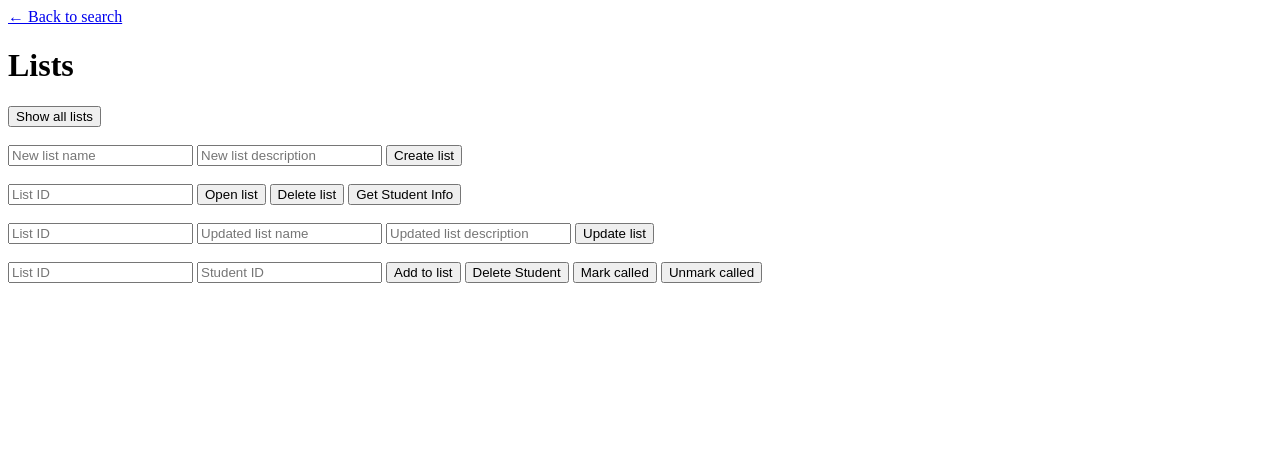
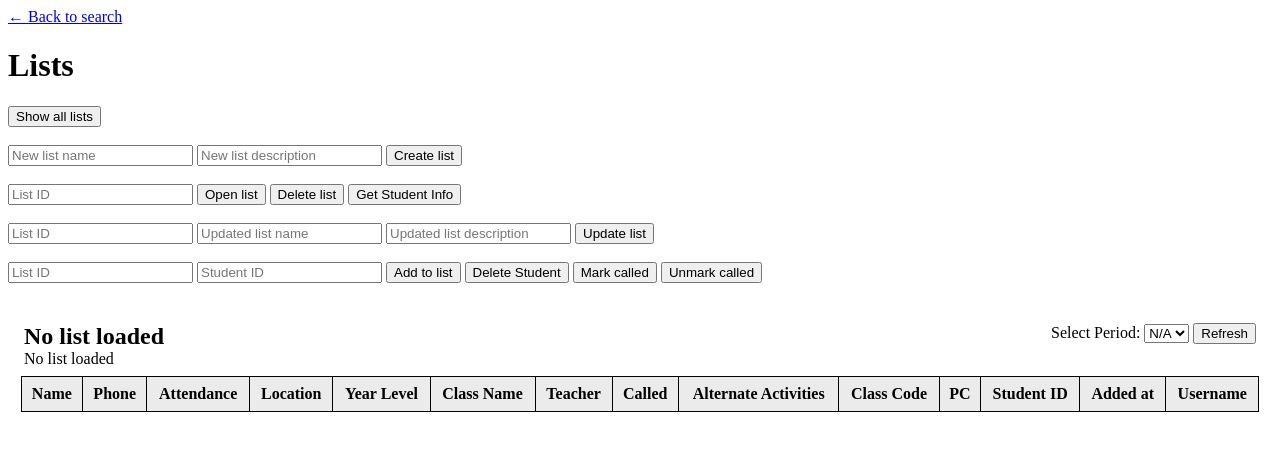
Before and after one commit to Wish-Granted/SCBO-student-classroom-directory, a Flask app: page /lists in a window 1280 px wide. Shown: the top 451 px of the page. Run offline with Flask 3, Linux system fonts and the light colour scheme; lists and menus that the app fills with data are empty; parts of the project's set-up code (start-up, migrations or seed data) failed here and were passed over.

Commit message:
Add period dropdown and list table UI
Introduce period/time helpers and list rendering for lists page. Adds timeFormatter, getMsSinceMidnight, setPeriodDropdown and updateListTable in static/js/lists.js; refactors doGetAllStudentInfo to cache timetables, support refresh, and populate the period dropdown. Update lists.html with table layout, styles, period selector and change handler. Minor whitespace/indent adjustments in static/js/index.js.

```diff
--- a/backend/app/static/js/lists.js
+++ b/backend/app/static/js/lists.js
@@ -33,10 +33,120 @@ async function doDeleteList() {
   document.getElementById('results').textContent = JSON.stringify(data, null, 2);
 }
 
-async function doGetAllStudentInfo() {
-  const id = document.getElementById('openDeletelistIdBox').value;
+const timeFormatter = new Intl.DateTimeFormat('en-US', {
+    hour: '2-digit',
+    minute: '2-digit',
+    hour12: true
+});
+function getMsSinceMidnight(date) {
+    return (
+    date.getHours() * 3600000 +
+    date.getMinutes() * 60000 +
+    date.getSeconds() * 1000 +
+    date.getMilliseconds()
+    );
+}
+function setPeriodDropdown(classes) {
+  const periodSelection = document.getElementById("periodSelection");
+  periodSelection.length = 0;
+  const nowTime = new Date()
+  let indexCount = 0
+  let currentPeriod = 0
+  classes.forEach(periodData => {
+    const periodInfo = periodData.period_info
+    const startTime = new Date(periodInfo.start_time)
+    const startTimeFormatted = timeFormatter.format(startTime)
+    const endTime = new Date(periodInfo.end_time)
+    const endTimeFormatted = timeFormatter.format(endTime)
+    const periodName = periodInfo.period_name
+
+    let periodOption = document.createElement("option")
+    periodOption.text = periodName + " | " + startTimeFormatted + " - " + endTimeFormatted
+    periodOption.value = indexCount
+
+    periodSelection.add(periodOption)
+
+    const nowMs = getMsSinceMidnight(nowTime)
+    const startMs = getMsSinceMidnight(startTime)
+    const endMs = getMsSinceMidnight(endTime)
+    if (nowMs >= startMs && nowMs < endMs) {
+        currentPeriod = indexCount
+        periodSelection.value = indexCount
+    } else if (nowMs > startMs) {
+        currentPeriod = indexCount
+        periodSelection.value = indexCount
+    }
+    indexCount++
+  });
+
+  return currentPeriod
+}
+function updateListTable(currentPeriod) {
+  //empty list table
+  const listTableBody = document.querySelector('#listTable tbody')
+  listTableBody.innerHTML = '';
+
+  loadedTimetables.forEach(studentData => {
+    const newRow = document.createElement('tr');
+    const periodData = studentData.timetable.classes[currentPeriod]
+
+    let calledInfo = "Not yet called"
+    if (studentData.called) {
+      calledInfo = "Called at " + studentData.called_at}
+
+    let alternateActivitiesString = "None"
+    if (studentData.timetable.alternate_activities.length > 0) {
+      studentData.timetable.alternate_activites.forEach(activity => {
+        alternateActivitiesString += activity["activity_info"] + " with " + activity["activity_teacher"] + "  |  "
+      })
+    }
+
+    newRow.innerHTML = `
+      <td>${studentData.first_name + " " + studentData.last_name}</td>
+      <td>${periodData.classroom_info.phone}</td>
+      <td>${studentData.attendance_status}</td>
+      <td>${periodData.classroom_info.location}</td>
+      <td>${studentData.year_level}</td>
+      <td>${periodData.class_name}</td>
+      <td>${periodData.teacher_name}</td>
+      <td>${calledInfo}</td>
+      <td>${alternateActivitiesString}</td>
+      <td>${periodData.class_code}</td>
+      <td>${studentData.class}</td>
+      <td>${studentData.student_id}</td>
+      <td>${studentData.added_at}</td>
+      <td>${studentData.username}</td>
+    `;
+
+    listTableBody.appendChild(newRow);
+  });
+}
+let loadedListId = null
+let loadedTimetables = {}
+async function doGetAllStudentInfo(refresh=false) {
+  let id = document.getElementById('openDeletelistIdBox').value;
+  if (refresh) {
+    id = loadedListId
+  }
+  if (!id) {
+    document.getElementById('results').textContent = "Error, no list ID entered"
+    return
+  }
   const resp = await apiFetch(`/api/lists/${encodeURIComponent(id)}/info`);
   const data = await resp.json();
+
+  console.log(data)
+  loadedTimetables = data
+  loadedListId = id
+
+  const listDetailsresp = await apiFetch(`/api/lists/${encodeURIComponent(id)}`);
+  const listDetails = await listDetailsresp.json();
+  document.getElementById('listTitle').textContent = listDetails.name
+  document.getElementById('listDescription').textContent = listDetails.description
+
+  let currentPeriod = setPeriodDropdown(data[0]["timetable"]["classes"])
+  updateListTable(currentPeriod)
+
   document.getElementById('results').textContent = JSON.stringify(data, null, 2);
 }
 
--- a/backend/app/templates/lists.html
+++ b/backend/app/templates/lists.html
@@ -5,6 +5,26 @@
   <title>Lists</title>
   <script src="{{ url_for('static', filename='js/api.js') }}"></script>
   <script src="{{ url_for('static', filename='js/lists.js') }}"></script>
+
+  <style>
+    table {
+    border-collapse: collapse;
+    width: 98%;
+    margin-left: 1%;
+    margin-right: 1%;
+    margin-top: 0.5em;
+    border-radius: 3px;
+  }
+
+  th, td {
+    border: 1px solid black;
+    padding: 8px;
+  }
+
+  th {
+    background-color: rgb(235, 235, 235);
+  }
+  </style>
 </head>
 <body>
   <a href="{{ url_for('main.index') }}">&larr; Back to search</a>
@@ -34,7 +54,52 @@
   <button onclick="doMarkCalled(false)">Unmark called</button>
 
   <div style="margin-top: 40px;">
+    <div>
+      <div style="display:flex; justify-content:space-between; padding-left: 1em; padding-right: 1em">
+        <div>
+          <span id="listTitle" style="font-size: 1.5em; font-weight: bold; display: block">No list loaded</span>
+          <span id="listDescription" style="font-size: 1em; display: block">No list loaded</span>
+        </div>
+        <div>
+          <label for="periodSelection">Select Period: </label>
+          <select id="periodSelection" name="periodSelection">
+            <option value="" disabled selected>N/A</option>
+          </select>
+          <button onclick="doGetAllStudentInfo(true)">Refresh</button>
+        </div>
+      </div>
+      <table id="listTable">
+        <thead>
+          <tr>
+            <th>Name</th>
+            <th>Phone</th>
+            <th>Attendance</th>
+            <th>Location</th>
+            <th>Year Level</th>
+            <th>Class Name</th>
+            <th>Teacher</th>
+            <th>Called</th>
+            <th>Alternate Activities</th>
+            <th>Class Code</th>
+            <th>PC</th>
+            <th>Student ID</th>
+            <th>Added at</th>
+            <th>Username</th>
+          </tr>
+        </thead>
+        <tbody>
+        </tbody>
+      </table>
+    </div>
+
     <pre id="results"></pre>
   </div>
+  <script>
+    const periodSelection = document.getElementById("periodSelection");
+    periodSelection.addEventListener('change', (event) => {
+        const selectedValue = event.target.value;
+        updateListTable(selectedValue)
+    });
+  </script>
 </body>
 </html>
```
Also changed, not shown: backend/app/static/js/index.js (indentation only).
